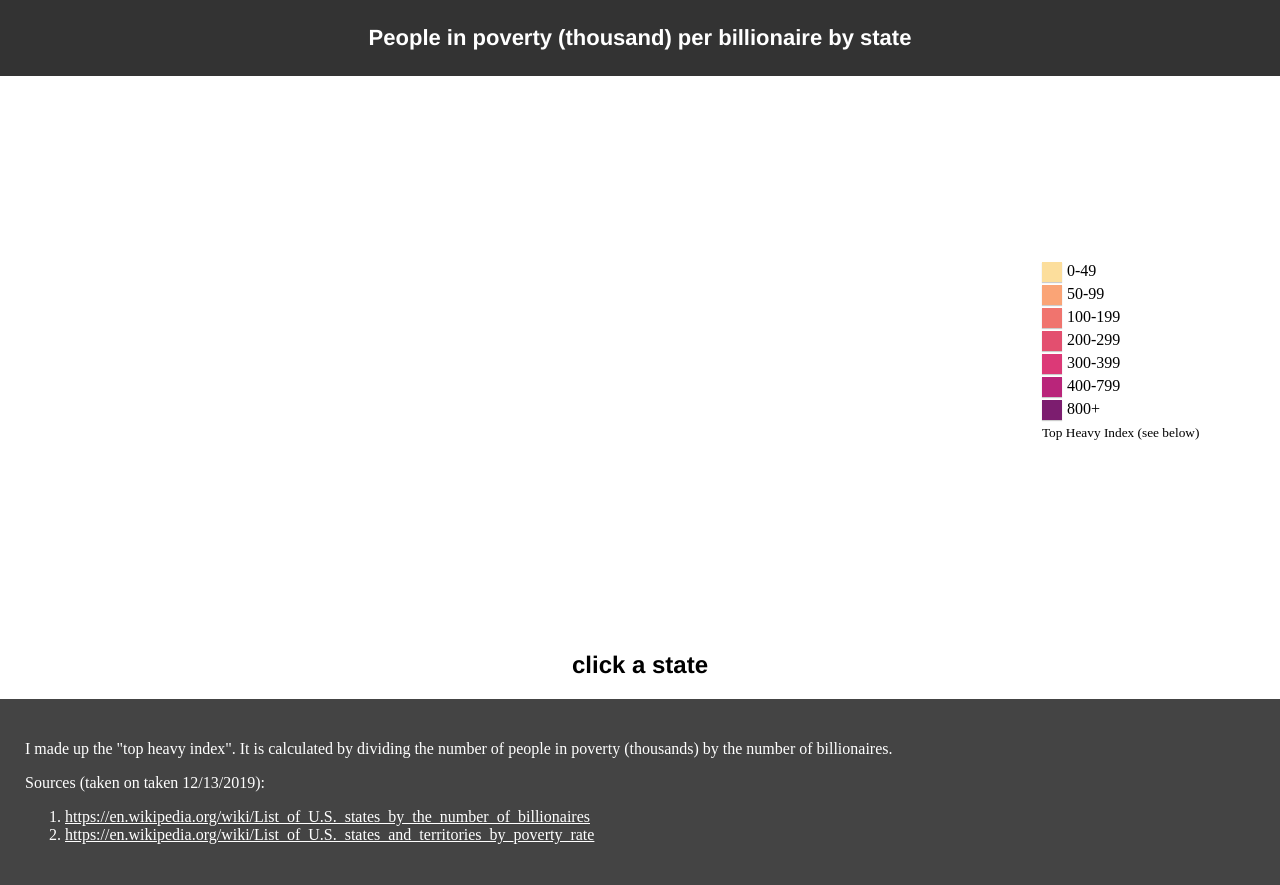
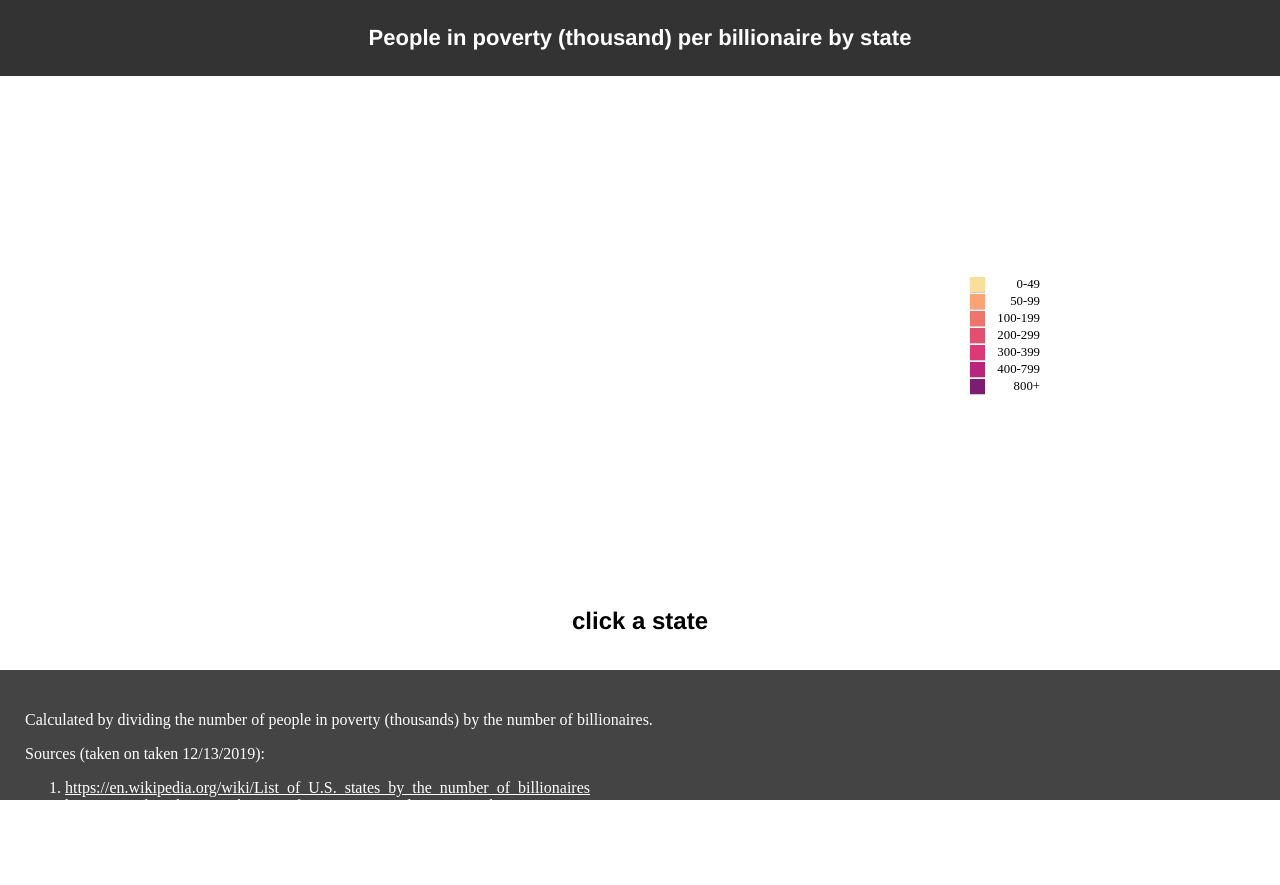
Before and after one commit to BrianLincoln/billionaires-vs-poverty-map, a website built with webpack: page index.html in a window 1280 px wide. After the commit the page ends 800 px from the top, so only its background shows below. Built offline with nearby package versions, Linux system fonts and the light colour scheme; no server answers.

Commit message:
clean up styles, text

```diff
--- a/index.html
+++ b/index.html
@@ -5,6 +5,14 @@
     <title>Billionaires vs Poverty Map || Brian Lincoln</title>
     <meta name="viewport" content="width=device-width,initial-scale=1" />
     <style>
+      html,
+      body {
+        width: 100%;
+        height: 100%;
+        margin: 0px;
+        padding: 0px;
+        overflow-x: hidden;
+      }
       body {
         font-family: Georgia, "Times New Roman", Times, serif sans-serif;
         margin: 0;
@@ -22,18 +30,24 @@
       h2 {
         font-family: "Franklin Gothic Medium", "Arial Narrow", Arial, sans-serif;
       }
+      ul,
+      li {
+        padding: 0;
+        margin: 0;
+      }
       .selected-state {
+        padding: 15px;
         text-align: center;
       }
       .map-wrapper {
         align-items: center;
         display: flex;
-        flex-direction: column;
-        justify-content: space-around;
-        margin-bottom: 50px;
+        flex-direction: row;
+        margin: 0 auto;
+        max-width: 800px;
       }
       .map {
-        max-width: 800px;
+        margin-bottom: 15px;
         width: 100%;
       }
       .states {
@@ -48,22 +62,26 @@
         stroke-width: 2px;
       }
       .legend {
+        flex: 1;
         list-style-type: none;
         margin: 0;
-        min-width: 100px;
+        min-width: 70px;
         padding: 0;
       }
 
       .legend-item {
+        align-items: center;
         display: flex;
-        margin-bottom: 3px;
+        font-size: 0.8em;
+        justify-content: space-between;
+        margin-bottom: 2px;
       }
 
       .legend-item-colorbox {
         box-shadow: 0px 1px 1px #ccc;
-        height: 20px;
+        height: 15px;
         margin: 0 5px 0 0;
-        width: 20px;
+        width: 15px;
       }
 
       .footer {
@@ -78,9 +96,9 @@
       }
 
       @media all and (min-width: 650px) {
-        .map-wrapper {
+        /* .map-wrapper {
           flex-direction: row;
-        }
+        } */
       }
     </style>
   </head>
@@ -89,15 +107,15 @@
     <h1>People in poverty (thousand) per billionaire by state</h1>
     <div class="map-wrapper">
       <svg class="map" id="map-target"></svg>
-      <div id="color-legend-target" class="color-legend"></div>
+      <div id="color-legend-target" class="legend"></div>
     </div>
     <div class="selected-state" id="selected-state">
       <h2>click a state</h2>
     </div>
     <div class="footer">
       <p>
-        I made up the "top heavy index". It is calculated by dividing the number
-        of people in poverty (thousands) by the number of billionaires.
+        Calculated by dividing the number of people in poverty (thousands) by
+        the number of billionaires.
       </p>
       Sources (taken on taken 12/13/2019):
       <ol>
--- a/src/legend/index.js
+++ b/src/legend/index.js
@@ -1,16 +1,8 @@
 import { stateColorMap } from "../constants";
 
 export function generateLegend() {
-  // create description
-  const description = document.createElement("small");
-  const descriptionTextNode = document.createTextNode(
-    "Top Heavy Index (see below)"
-  );
-  description.appendChild(descriptionTextNode);
-
   // create <ul>
   const list = document.createElement("ul");
-  list.classList.add("legend");
 
   stateColorMap.forEach((range, index) => {
     // create <li>
```
Also changed, not shown: dist/bundle.js, dist/index.html.
